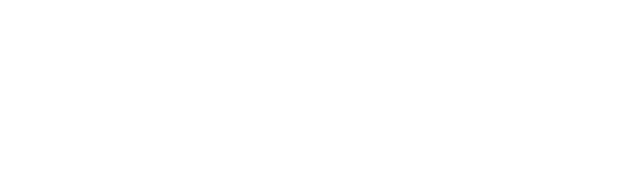
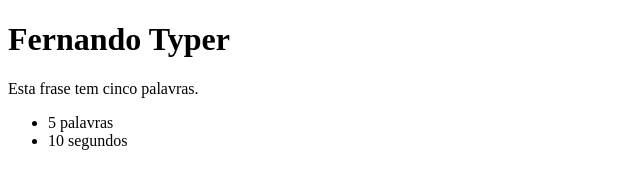
Before and after one commit to dpaula/jquery-project, a plain HTML site: page public/principal.html in a window 1280 px wide. Shown: the whole page, without its empty margins (0-640 px from the left). Drawn offline with Linux system fonts and the light colour scheme.

Commit message:
criando html

```diff
--- /dev/null
+++ b/public/js/main.js
@@ -0,0 +1 @@
+console.log('funcionando..');
--- a/public/principal.html
+++ b/public/principal.html
@@ -2,9 +2,21 @@
 <html lang="pt-br">
 <head>
     <meta charset="UTF-8">
-    <title>Alura Typer</title>
+    <title>Fernando Typer</title>
 </head>
 <body>
-    <!-- Seja bem vindo ao curso de jQuery :) -->
+
+    <h1>Fernando Typer</h1>
+
+    <p class="frase">Esta frase tem cinco palavras.</p>
+
+    <ul class="informacoes">
+        <li>5 palavras</li>
+        <li>10 segundos</li>
+    </ul>
+
+    <script src="js/jquery.js"></script>
+    <script src="js/main.js"></script>
+
 </body>
 </html>
```
